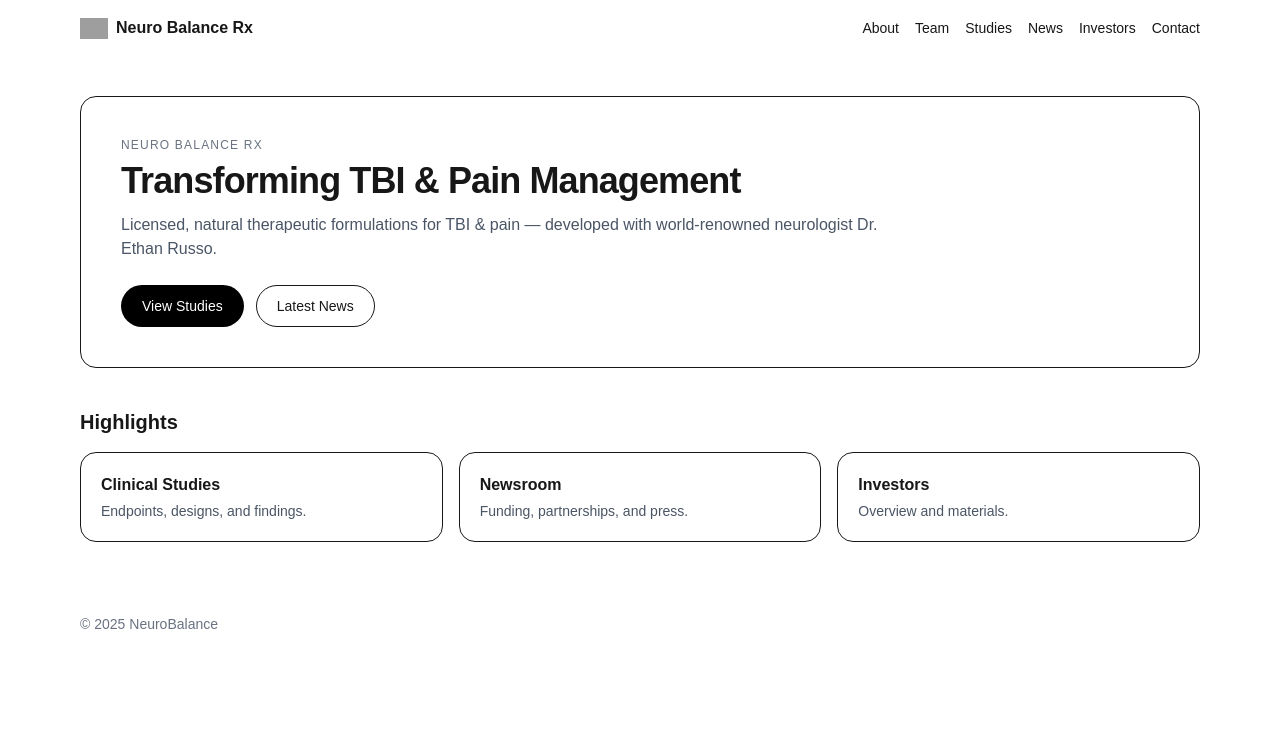
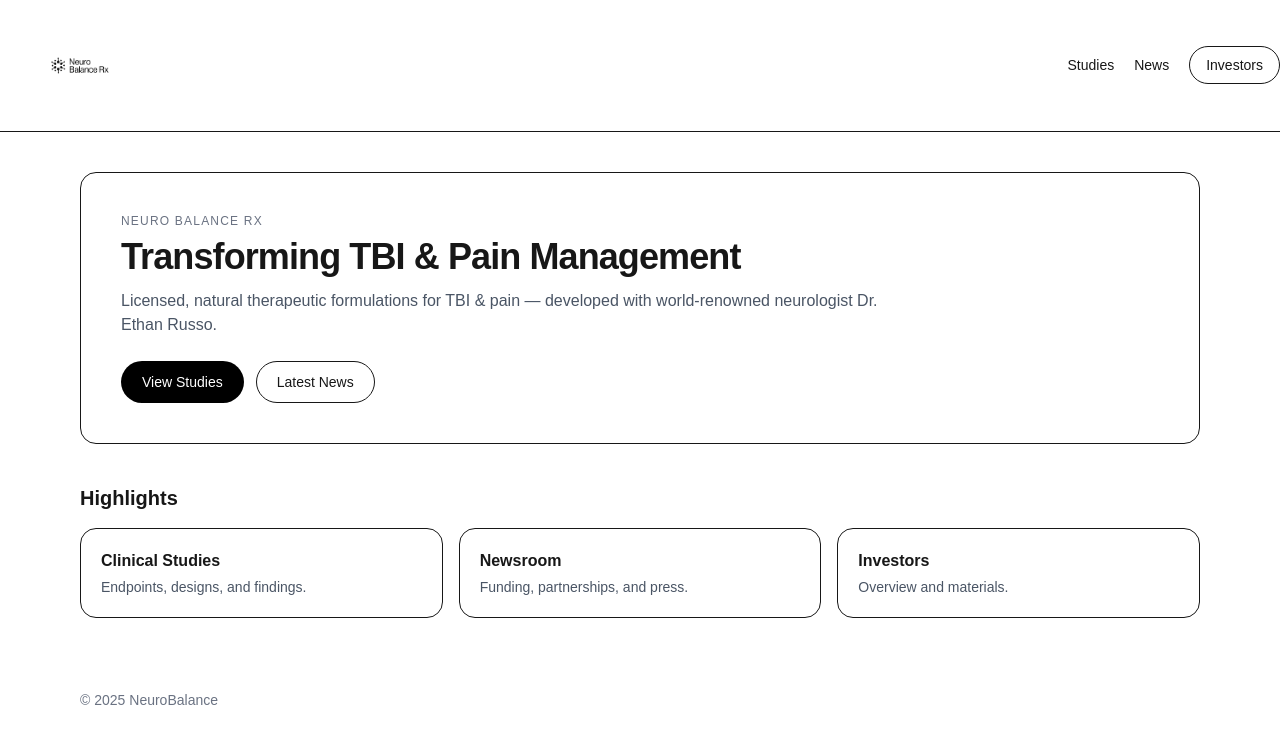
Before and after one commit to marchmauvic/neuro-balance-site, a Next.js app: page / in a window 1280 px wide. Shown: the top 744 px of the page. Built offline with nearby package versions, Linux system fonts and the light colour scheme; grey boxes are pictures that could not be loaded.

Commit message:
Swap logo to white-bg/black mark; wire up in Navbar

```diff
--- a/src/components/Navbar.tsx
+++ b/src/components/Navbar.tsx
@@ -1,21 +1,32 @@
-import Link from 'next/link';
-import Image from 'next/image';
+// src/components/Navbar.tsx
+import Link from "next/link";
+import Image from "next/image";
 
 export default function Navbar() {
   return (
-    <nav className="mx-auto flex max-w-6xl items-center justify-between px-4 py-4">
-      <Link href="/" className="flex items-center gap-2">
-        <Image src="/logo.svg" alt="Neuro Balance Rx" width={28} height={28} />
-        <span className="font-semibold">Neuro Balance Rx</span>
-      </Link>
-      <div className="flex flex-wrap items-center gap-4 text-sm">
-        <Link href="/about">About</Link>
-        <Link href="/team">Team</Link>
-        <Link href="/studies">Studies</Link>
-        <Link href="/news">News</Link>
-        <Link href="/investors">Investors</Link>
-        <Link href="/contact">Contact</Link>
-      </div>
-    </nav>
+    <header className="border-b">
+      <nav className="container mx-auto flex items-center justify-between py-3">
+        <Link href="/" className="flex items-center gap-3">
+          <Image
+            src="/logo.png"
+            alt="Neuro Balance Rx"
+            width={160}
+            height={36}
+            priority
+          />
+        </Link>
+
+        <div className="flex items-center gap-5 text-sm">
+          <Link href="/studies" className="hover:underline">Studies</Link>
+          <Link href="/news" className="hover:underline">News</Link>
+          <Link
+            href="/investors"
+            className="rounded-full border px-4 py-2 hover:bg-gray-50"
+          >
+            Investors
+          </Link>
+        </div>
+      </nav>
+    </header>
   );
 }
```
Also changed, not shown: public/logo.png (added).
